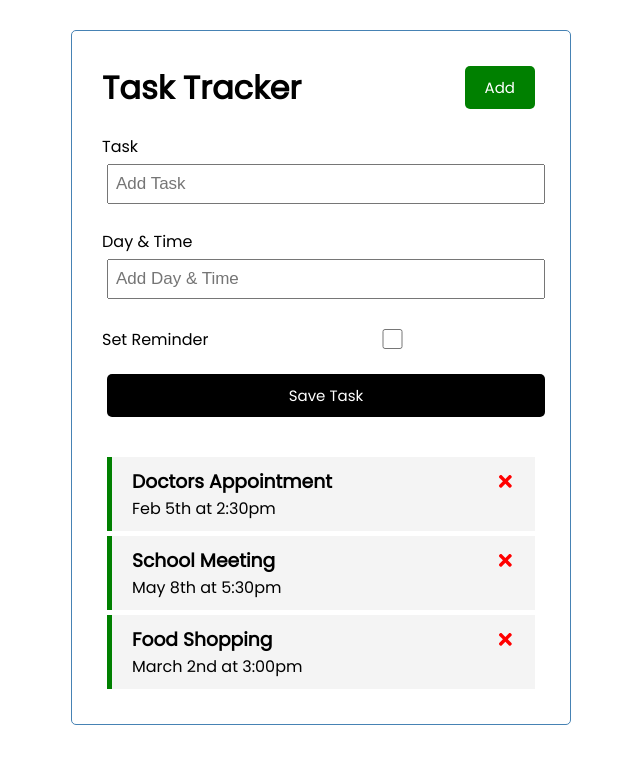
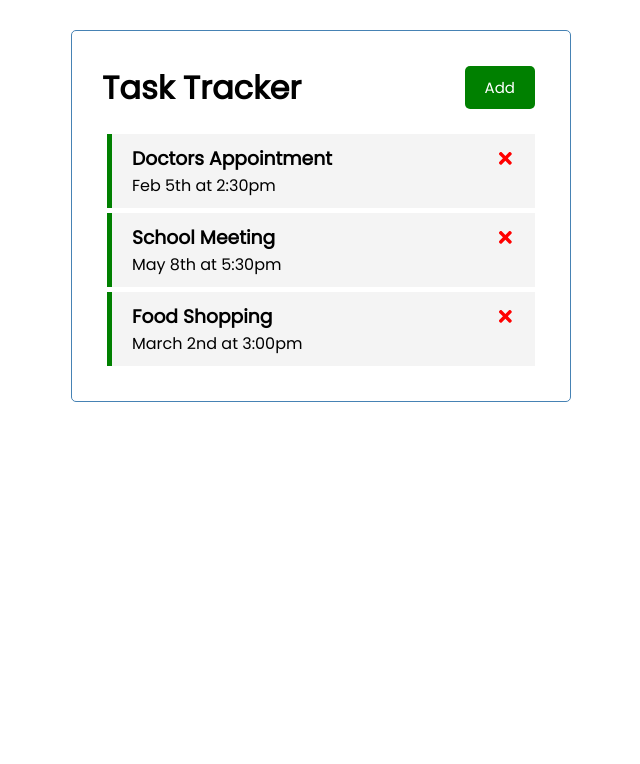
Before and after one commit to kubidogan/React-Task-Tracker, a React (Create React App) app: page / in a window 1280 px wide. Shown: the top 764 px of the page, without its empty margins (319-959 px from the left). Built offline with nearby package versions, Linux system fonts and the light colour scheme.

Commit message:
trying to fix toggle for form using add button

```diff
--- a/src/App.js
+++ b/src/App.js
@@ -3,7 +3,8 @@
 import Tasks from './components/Tasks'
 import AddTask from './components/AddTask'
 function App() {
-  const[tasks, setTasks] = useState (
+  const [showAddTask, setShowAddTask] = useState(false)
+  const [tasks, setTasks] = useState (
     [
       {
       id: 1,
@@ -28,6 +29,14 @@
     ]
   )
 
+  // Add Task
+    const addTask = (task) => {
+      const id = Math.floor(Math.random() * 1000) + 1
+      const newTask = {id, ...task }
+      setTasks([...tasks, newTask])
+    }
+
+
   // Delete Tasks
     const deleteTask = (id) => {
       setTasks(tasks.filter((task) => task.id !== id ))
@@ -40,8 +49,8 @@
 
   return (
     <div className="container">
-    <Header />
-    <AddTask />
+    <Header onAdd={() => setShowAddTask(!showAddTask)}/>
+    {showAddTask && <AddTask onAdd={addTask} />}
     {tasks.length > 0 ? ( <Tasks tasks={tasks} onDelete={deleteTask} onToggle={toggleReminder}/>
 
     ) : (
--- a/src/components/AddTask.js
+++ b/src/components/AddTask.js
@@ -1,12 +1,26 @@
 import { useState } from "react"
 
-const AddTask = () => {
+const AddTask = ({ onAdd }) => {
   const [text, setText] = useState('')
   const [day, setDay] = useState('')
   const [reminder, setReminder] = useState(false)
 
+  const onSubmit = (e) => {
+    e.preventDefault()
+
+    if(!text) {
+      alert("Please add a task")
+      return
+    }
+    onAdd({text, day, reminder })
+
+    setText ('')
+    setDay ('')
+    setReminder (false)
+  }
+
   return (
-    <form className="add-form">
+    <form className="add-form" onSubmit={onSubmit}>
       <div className="form-control">
         <label>Task</label>
         <input type='text' placeholder='Add Task' value={text} onChange={(e) => setText(e.target.value)}/>
@@ -17,7 +31,7 @@
       </div>
       <div className="form-control form-control-check ">
         <label>Set Reminder</label>
-        <input type='checkbox' value={reminder} onChange={(e) => setReminder(e.currentTarget.checked)}/>
+        <input type='checkbox' checked={reminder} value={reminder} onChange={(e) => setReminder(e.currentTarget.checked)}/>
       </div>
 
       <input type="submit" value="Save Task" className="btn btn-block" />
--- a/src/components/Header.js
+++ b/src/components/Header.js
@@ -1,11 +1,11 @@
 import PropTypes from "prop-types"
 import Button from "./Button"
 
-const Header = ({ title }) => {
+const Header = ({ title, onAdd }) => {
   return (
-    <header className = "header">
+    <header className= "header">
       <h1>{title}</h1>
-      <Button color="green" text='Add'/>
+      <Button color="green" text='Add' onClick={onAdd}/>
     </header>
   )
 }
```
